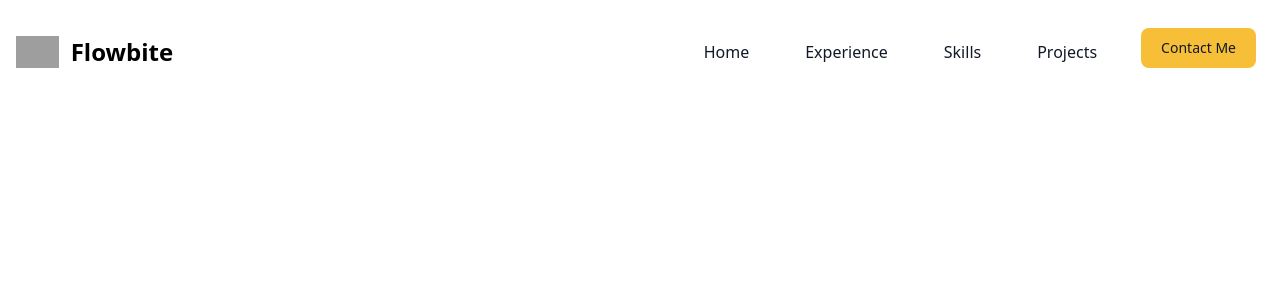
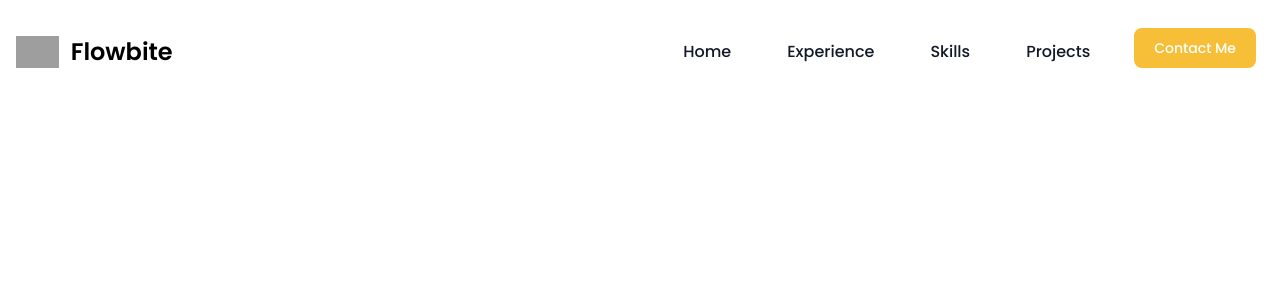
Before and after one commit to ammarShahab/my-portfolio-website, a React (Vite) app: page / in a window 1280 px wide. Shown: the top 300 px of the page. Built offline with nearby package versions, Linux system fonts and the light colour scheme; grey boxes are pictures that could not be loaded; the HTML template or start-up script is replaced by a standard one.

Commit message:
font poppins installed

```diff
--- a/src/components/NavBar/NavBar.jsx
+++ b/src/components/NavBar/NavBar.jsx
@@ -2,7 +2,7 @@ import React from "react";
 
 const NavBar = () => {
   return (
-    <nav className="bg-white border-gray-200 dark:bg-gray-900">
+    <nav className="bg-white border-gray-200 dark:bg-gray-900 font-poppins">
       <div className="max-w-screen-xl flex flex-wrap items-center justify-between mx-auto p-4">
         <a
           href="https://flowbite.com/"
@@ -82,7 +82,7 @@ const NavBar = () => {
             <li className="flex flex-col items-center justify-center">
               <button
                 type="button"
-                className="text-gray-900 bg-[#F7BE38] hover:bg-gray-400 transition-colors duration-300 focus:ring-4 focus:outline-none focus:ring-[#F7BE38]/50 font-medium rounded-lg text-sm px-5 py-2.5 text-center inline-flex items-center dark:focus:ring-[#F7BE38]/50 me-2 mb-2 "
+                className="text-white bg-[#F7BE38] hover:bg-gray-400 transition-colors duration-300 focus:ring-4 focus:outline-none focus:ring-[#F7BE38]/50 font-medium rounded-lg text-sm px-5 py-2.5 text-center inline-flex items-center dark:focus:ring-[#F7BE38]/50 me-2 mb-2 "
               >
                 Contact Me
               </button>
--- a/src/index.css
+++ b/src/index.css
@@ -1,4 +1,12 @@
+@import url("https://fonts.googleapis.com/css2?family=Poppins:ital,wght@0,100;0,200;0,300;0,400;0,500;0,600;0,700;0,800;0,900;1,100;1,200;1,300;1,400;1,500;1,600;1,700;1,800;1,900&display=swap");
+
 @import "tailwindcss";
 @import "flowbite/src/themes/default";
 @plugin "flowbite/plugin";
 @source "../node_modules/flowbite";
+
+.font-poppins {
+  font-family: "Poppins", sans-serif;
+  font-weight: 500;
+  font-style: normal;
+}
```
